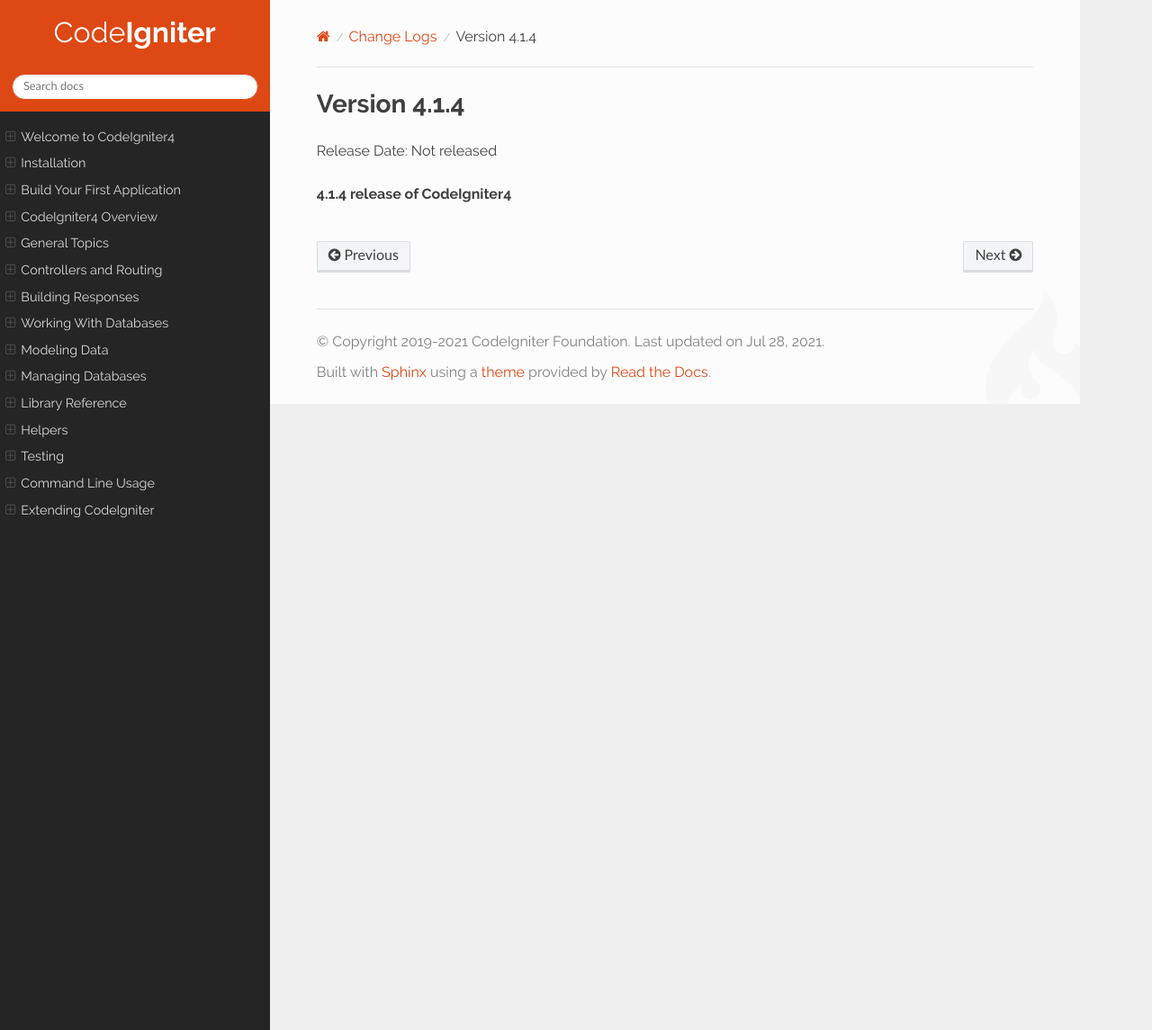
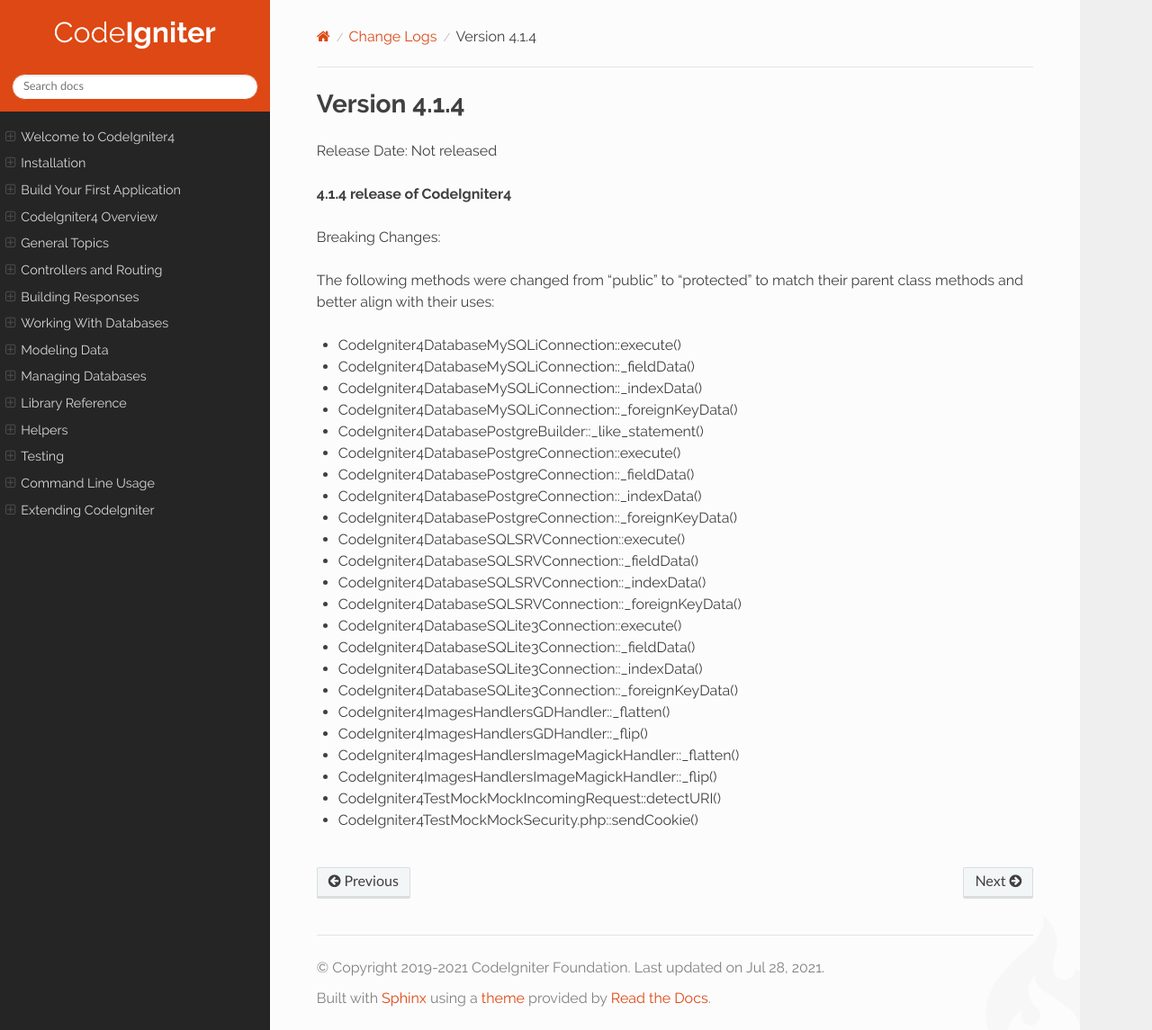
Before and after one commit to NEKOGET/ci4_user_guide_src, a Sphinx documentation site: the page built from source/changelogs/v4.1.4.rst, in a window 1280 px wide and 1145 px high. Shown: the whole window at 90% size. Built offline with Sphinx 7.4.7 and the Read the Docs theme 2.0.0, drawn with Linux system fonts in a browser that asks for light colours.

Commit message:
update changelog for breaking changes method

```diff
--- a/source/changelogs/v4.1.4.rst
+++ b/source/changelogs/v4.1.4.rst
@@ -4,3 +4,31 @@ Version 4.1.4
 Release Date: Not released
 
 **4.1.4 release of CodeIgniter4**
+
+Breaking Changes:
+
+The following methods were changed from "public" to "protected" to match their parent class methods and better align with their uses:
+
+* CodeIgniter4\Database\MySQLi\Connection::execute()
+* CodeIgniter4\Database\MySQLi\Connection::_fieldData()
+* CodeIgniter4\Database\MySQLi\Connection::_indexData()
+* CodeIgniter4\Database\MySQLi\Connection::_foreignKeyData()
+* CodeIgniter4\Database\Postgre\Builder::_like_statement()
+* CodeIgniter4\Database\Postgre\Connection::execute()
+* CodeIgniter4\Database\Postgre\Connection::_fieldData()
+* CodeIgniter4\Database\Postgre\Connection::_indexData()
+* CodeIgniter4\Database\Postgre\Connection::_foreignKeyData()
+* CodeIgniter4\Database\SQLSRV\Connection::execute()
+* CodeIgniter4\Database\SQLSRV\Connection::_fieldData()
+* CodeIgniter4\Database\SQLSRV\Connection::_indexData()
+* CodeIgniter4\Database\SQLSRV\Connection::_foreignKeyData()
+* CodeIgniter4\Database\SQLite3\Connection::execute()
+* CodeIgniter4\Database\SQLite3\Connection::_fieldData()
+* CodeIgniter4\Database\SQLite3\Connection::_indexData()
+* CodeIgniter4\Database\SQLite3\Connection::_foreignKeyData()
+* CodeIgniter4\Images\Handlers\GDHandler::_flatten()
+* CodeIgniter4\Images\Handlers\GDHandler::_flip()
+* CodeIgniter4\Images\Handlers\ImageMagickHandler::_flatten()
+* CodeIgniter4\Images\Handlers\ImageMagickHandler::_flip()
+* CodeIgniter4\Test\Mock\MockIncomingRequest::detectURI()
+* CodeIgniter4\Test\Mock\MockSecurity.php::sendCookie()
```
